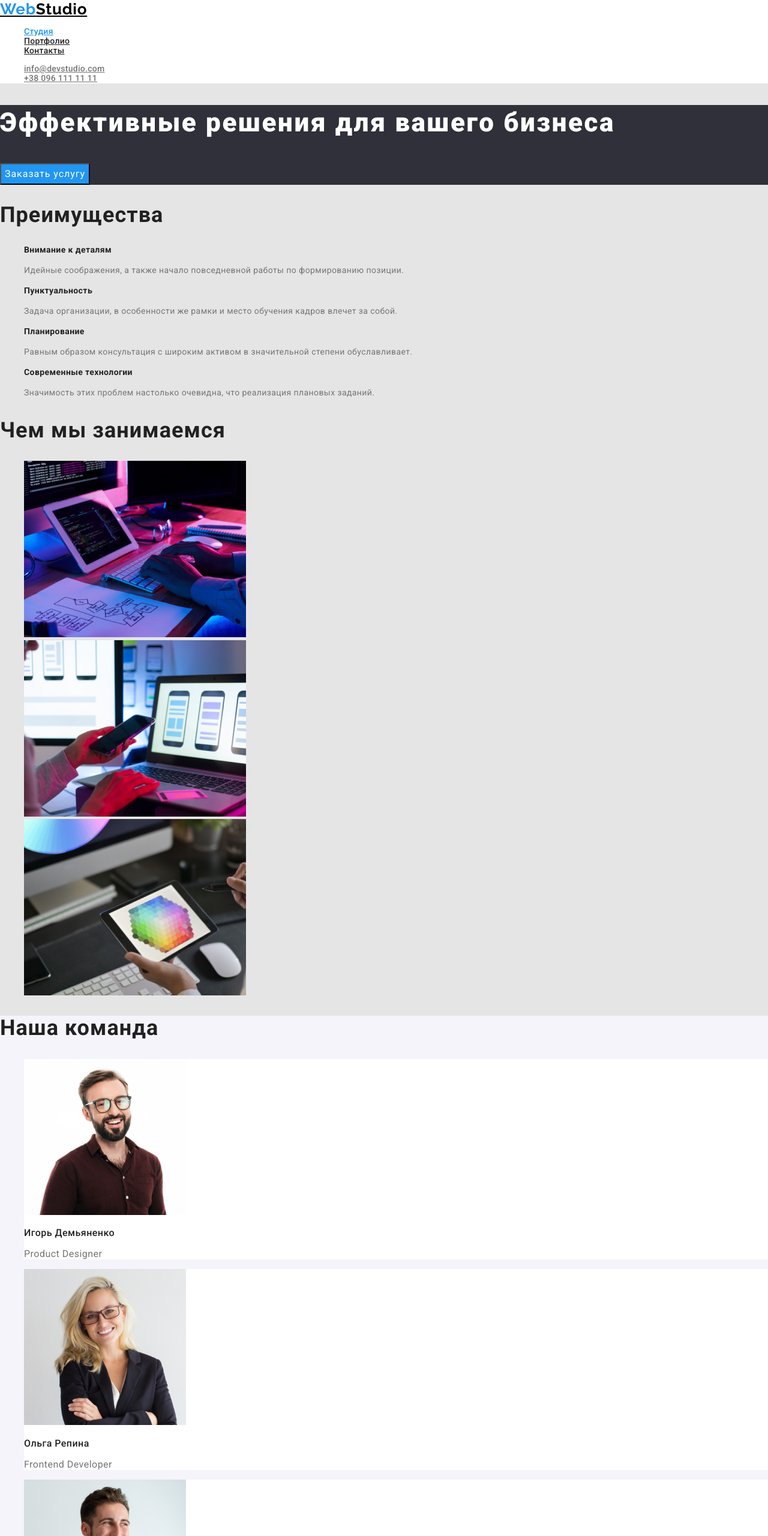
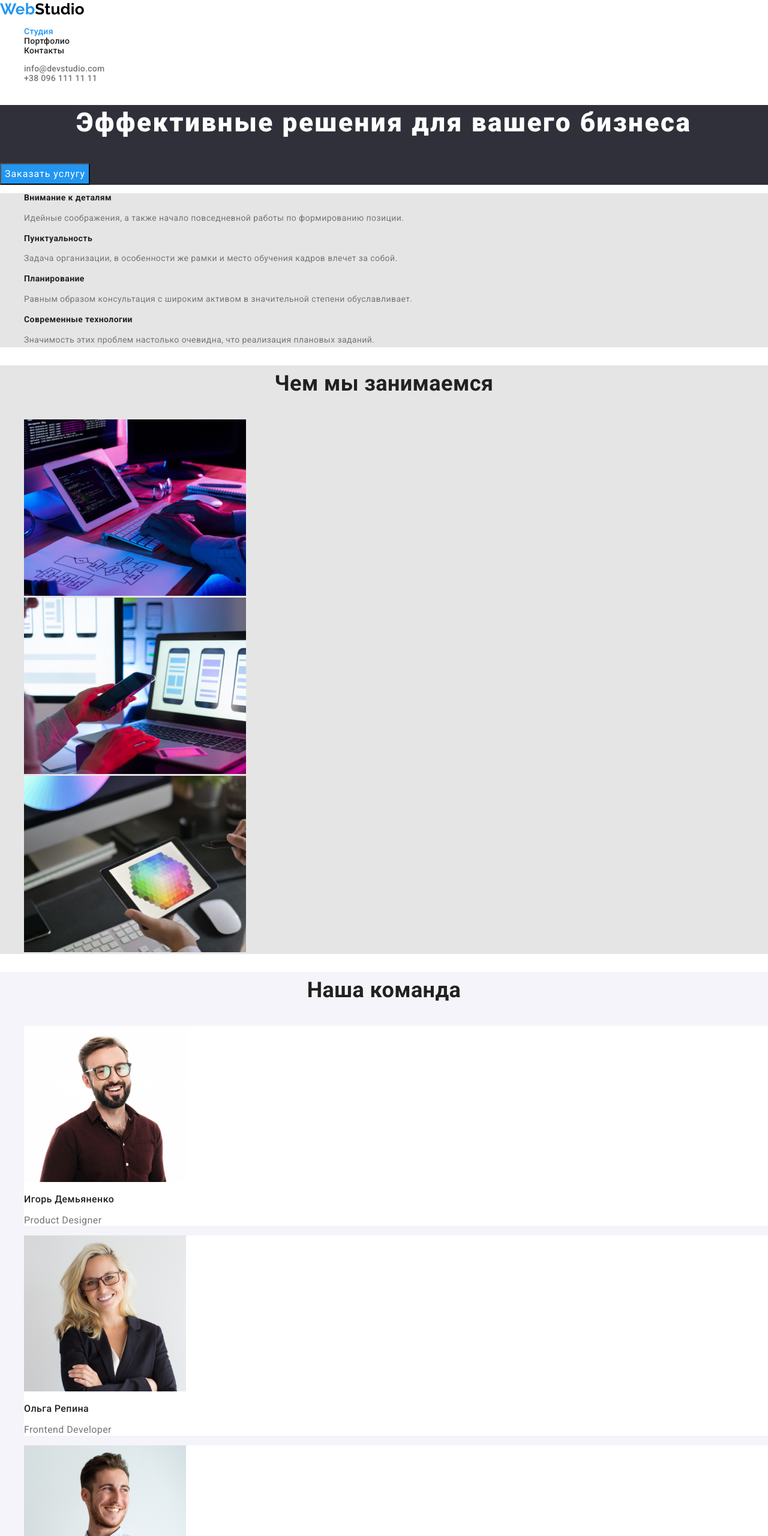
Before and after one commit to JackGre/goit-markup-hw-02, a plain HTML site: page index.html in a window 1280 px wide. Shown: the top 2560 px of the page at 60% size. Drawn offline with nearby package versions, Linux system fonts and the light colour scheme.

Commit message:
Доработка ДЗ №2

```diff
--- a/css/styles.css
+++ b/css/styles.css
@@ -16,25 +16,25 @@
 
 body {
   font-family: "Roboto", sans-serif;
-  font-weight: 700;
-  background-color: #e5e5e5;
+  font-weight: 400;
+  font-size: 14px;
+  letter-spacing: 0.03em;
 }
 
 .list {
   list-style: none;
 }
 
+a {
+  text-decoration: none;
+}
+
 h2 {
-  font-size: 36px;
-  line-height: 1.16;
-
-  letter-spacing: 0.03em;
-
   color: var(--main-text-color);
 }
-
 h3 {
   color: var(--main-text-color);
+  font-size: 14px;
 }
 
 p {
@@ -47,7 +47,6 @@ p {
   background-color: #ffffff;
 
   font-weight: 500;
-  font-size: 14px;
   line-height: 1.14;
   letter-spacing: 0.02em;
 }
@@ -57,8 +56,6 @@ p {
   font-weight: 700;
   font-size: 26px;
   line-height: 1.19;
-
-  letter-spacing: 0.03em;
 
   color: #000000;
 }
@@ -93,18 +90,19 @@ p {
 }
 
 .main-theme {
+  text-align: center;
+
   font-weight: 900;
   font-size: 44px;
   line-height: 1.36;
-
   letter-spacing: 0.06em;
-
   color: var(--white-text-color);
 }
 
 .hero-button {
   background-color: var(--accent-text-color);
 
+  font-family: inherit;
   font-size: 16px;
   line-height: 1.88;
 
@@ -115,25 +113,48 @@ p {
 
 /* Преимущества(advantages) */
 
+.advantages {
+  background-color: #e5e5e5;
+}
+
+.advantages-title {
+  display: none;
+}
+
 .title {
-  font-size: 14px;
+  font-weight: 700;
   line-height: 1.14;
-  letter-spacing: 0.03em;
 }
 
 .description {
-  font-weight: 400;
-  font-size: 14px;
   line-height: 1.71;
-  letter-spacing: 0.03em;
 }
 
 /* Чем мы занимаемся(work) */
+
+.work {
+  background-color: #e5e5e5;
+}
+
+.work-title {
+  font-weight: 700;
+  font-size: 36px;
+  line-height: 1.67;
+  text-align: center;
+}
 
 /* Наша команда(command) */
 
 .command {
   background-color: #f5f4fa;
+}
+
+.c-title {
+  text-align: center;
+  font-weight: 700;
+  font-size: 36px;
+  line-height: 1.67;
+  text-align: center;
 }
 
 .bloc-command {
@@ -144,16 +165,12 @@ p {
   font-weight: 500;
   font-size: 16px;
   line-height: 1.19;
-
-  letter-spacing: 0.03em;
 }
 
 .specialty {
   font-weight: 400;
   font-size: 16px;
   line-height: 1.19;
-
-  letter-spacing: 0.03em;
 }
 /* Footer */
 
@@ -162,11 +179,9 @@ p {
 }
 .log-studio {
   font-family: Raleway;
-  font-weight: bold;
+  font-weight: 700;
   font-size: 26px;
   line-height: 1.19;
-
-  letter-spacing: 0.03em;
 
   color: #ffffff;
 }
@@ -177,7 +192,6 @@ p {
   font-size: 14px;
   line-height: 1.17;
 
-  letter-spacing: 0.03em;
   color: var(--white-text-color);
 }
 
@@ -185,9 +199,6 @@ p {
   font-weight: 400;
   font-size: 14px;
   line-height: 1.17;
-
-  letter-spacing: 0.03em;
-
   color: var(--footer-text-color);
 }
 
@@ -204,13 +215,11 @@ p {
 .button-filter {
   background-color: #f5f4fa;
 
-  font-family: Roboto;
+  font-family: inherit;
   font-weight: 500;
   font-size: 16px;
   line-height: 1.63;
-
   letter-spacing: 0.03em;
-
   color: var(--main-text-color);
 }
 
@@ -230,16 +239,13 @@ p {
 .example {
   font-size: 18px;
   line-height: 2;
-
+  font-weight: 700;
   letter-spacing: 0.06em;
 
   color: var(--main-text-color);
 }
 
 .directions {
-  font-weight: 400;
   font-size: 16px;
   line-height: 1.875;
-
-  letter-spacing: 0.03em;
 }
--- a/index.html
+++ b/index.html
@@ -60,7 +60,7 @@
         <!--Чем мы занимаемся(work)-->
 
         <section class="work">
-        <h2>Чем мы занимаемся</h2>
+        <h2 class="work-title">Чем мы занимаемся</h2>
            <ul class="work-img list">
                <li><img src="./images/img_1.jpg" alt="" width="370"></li>
                <li><img src="./images/img_2.jpg" alt="" width="370"></li>
@@ -71,7 +71,7 @@
         <!--Наша команда(command)-->
 
         <section class="command">
-        <h2>Наша команда</h2>
+        <h2 class="c-title">Наша команда</h2>
         <ul class="command-title list">
             <li class="bloc-command">
                 <img src="./images/igor.jpg" alt="Игорь Демьяненко" width="270">
```
